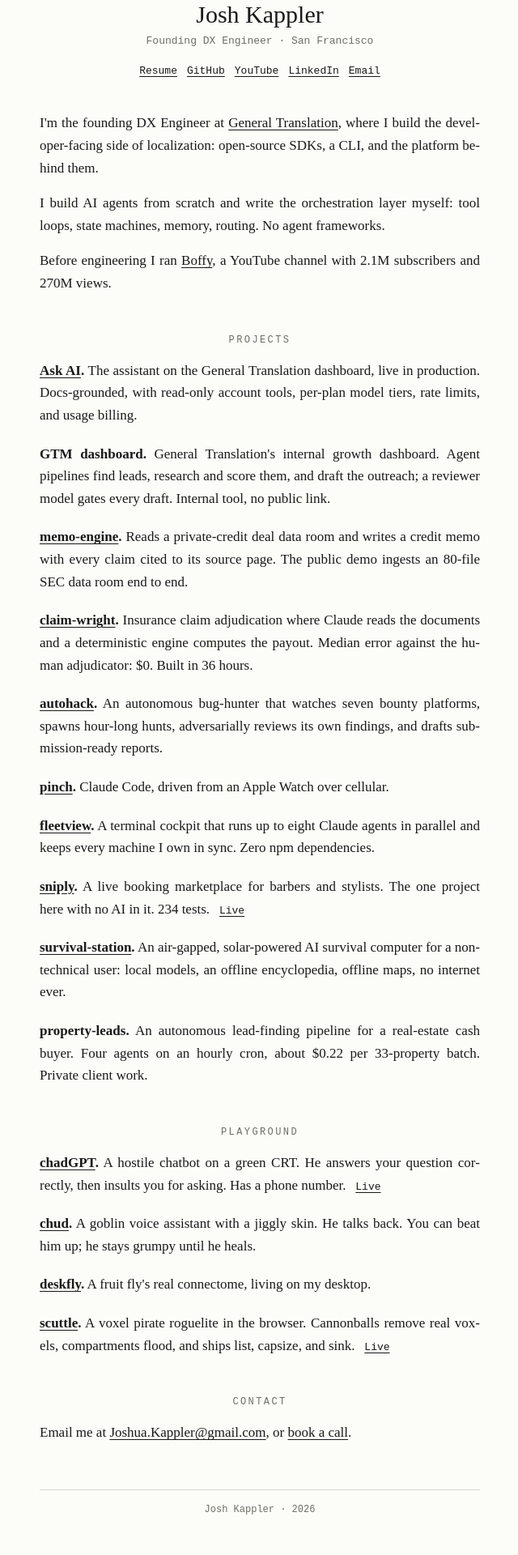
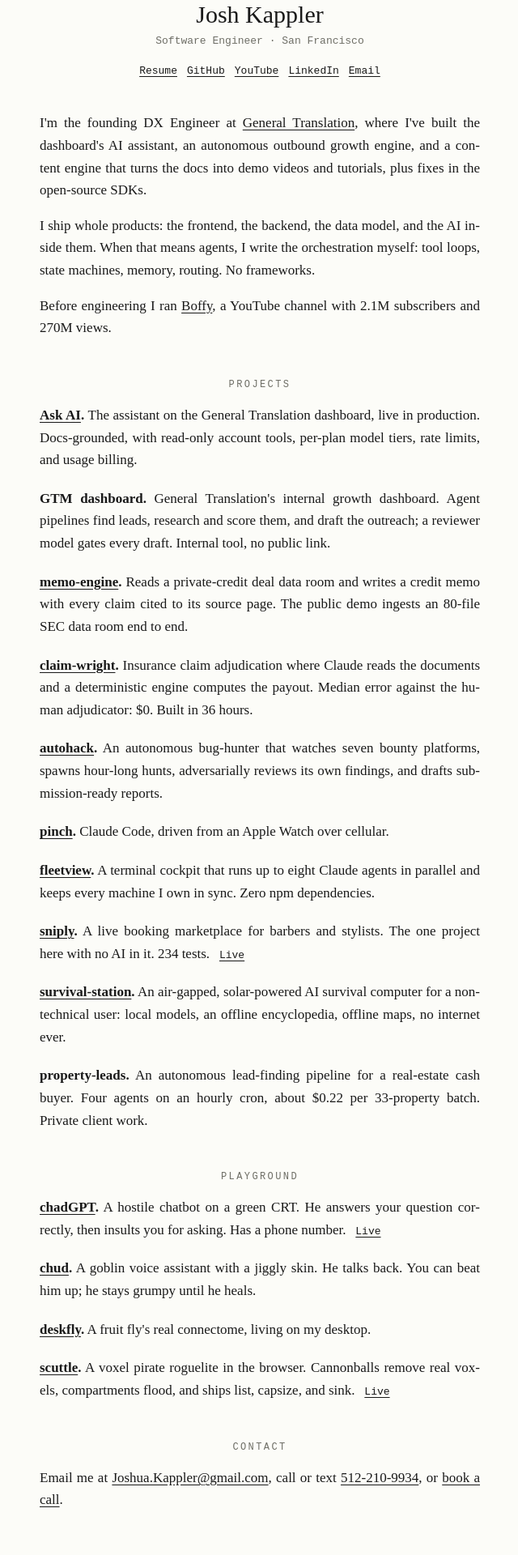
Before and after one commit to JoshKappler/portfolio, a Next.js app: page / in a window 1280 px wide. Shown: the part 280-2200 px from the top of the page at 81% size, without its empty margins (319-959 px from the left). Built offline with nearby package versions, Linux system fonts and the light colour scheme.

Commit message:
site: software-engineer identity, honest GT line, phone and Boffy LLC, new resume

```diff
--- a/src/app/layout.tsx
+++ b/src/app/layout.tsx
@@ -2,7 +2,7 @@ import type { Metadata } from "next";
 import "./globals.css";
 
 const description =
-  "Developer tools and AI agents. Founding DX Engineer at General Translation. Previously grew a YouTube channel to 2.1M subscribers.";
+  "Software engineer in San Francisco. Founding DX Engineer at General Translation. Previously grew a YouTube channel to 2.1M subscribers.";
 
 export const metadata: Metadata = {
   title: "Josh Kappler",
--- a/src/app/page.tsx
+++ b/src/app/page.tsx
@@ -142,7 +142,7 @@ export default function Home() {
       <header className="mt-6 text-center">
         <h1 className="text-3xl">Josh Kappler</h1>
         <p className="mt-1 font-mono text-[13px] text-text-muted">
-          Founding DX Engineer · San Francisco
+          Software Engineer · San Francisco
         </p>
         <nav className="mt-4 font-mono text-[13px]">
           {headerLinks.map((link) => (
@@ -169,13 +169,15 @@ export default function Home() {
         >
           General Translation
         </a>
-        , where I build the developer-facing side of localization: open-source
-        SDKs, a CLI, and the platform behind them.
+        , where I&apos;ve built the dashboard&apos;s AI assistant, an
+        autonomous outbound growth engine, and a content engine that turns the
+        docs into demo videos and tutorials, plus fixes in the open-source
+        SDKs.
       </p>
       <p className="mt-4">
-        I build AI agents from scratch and write the orchestration layer
-        myself: tool loops, state machines, memory, routing. No agent
-        frameworks.
+        I ship whole products: the frontend, the backend, the data model, and
+        the AI inside them. When that means agents, I write the orchestration
+        myself: tool loops, state machines, memory, routing. No frameworks.
       </p>
       <p className="mt-4">
         Before engineering I ran{" "}
@@ -202,6 +204,10 @@ export default function Home() {
           <a href="mailto:Joshua.Kappler@gmail.com" className="underline">
             Joshua.Kappler@gmail.com
           </a>
+          , call or text{" "}
+          <a href="tel:+15122109934" className="underline">
+            512-210-9934
+          </a>
           , or{" "}
           <a
             href={BOOKING_URL}
@@ -216,7 +222,7 @@ export default function Home() {
       </section>
 
       <footer className="mt-14 border-t border-border pt-4 text-center font-mono text-xs text-text-muted">
-        Josh Kappler · 2026
+        Josh Kappler · President, Boffy LLC · 2026
       </footer>
     </main>
   );
```
Also changed, not shown: 1 other file (tests, documents, lock files or other folders).
